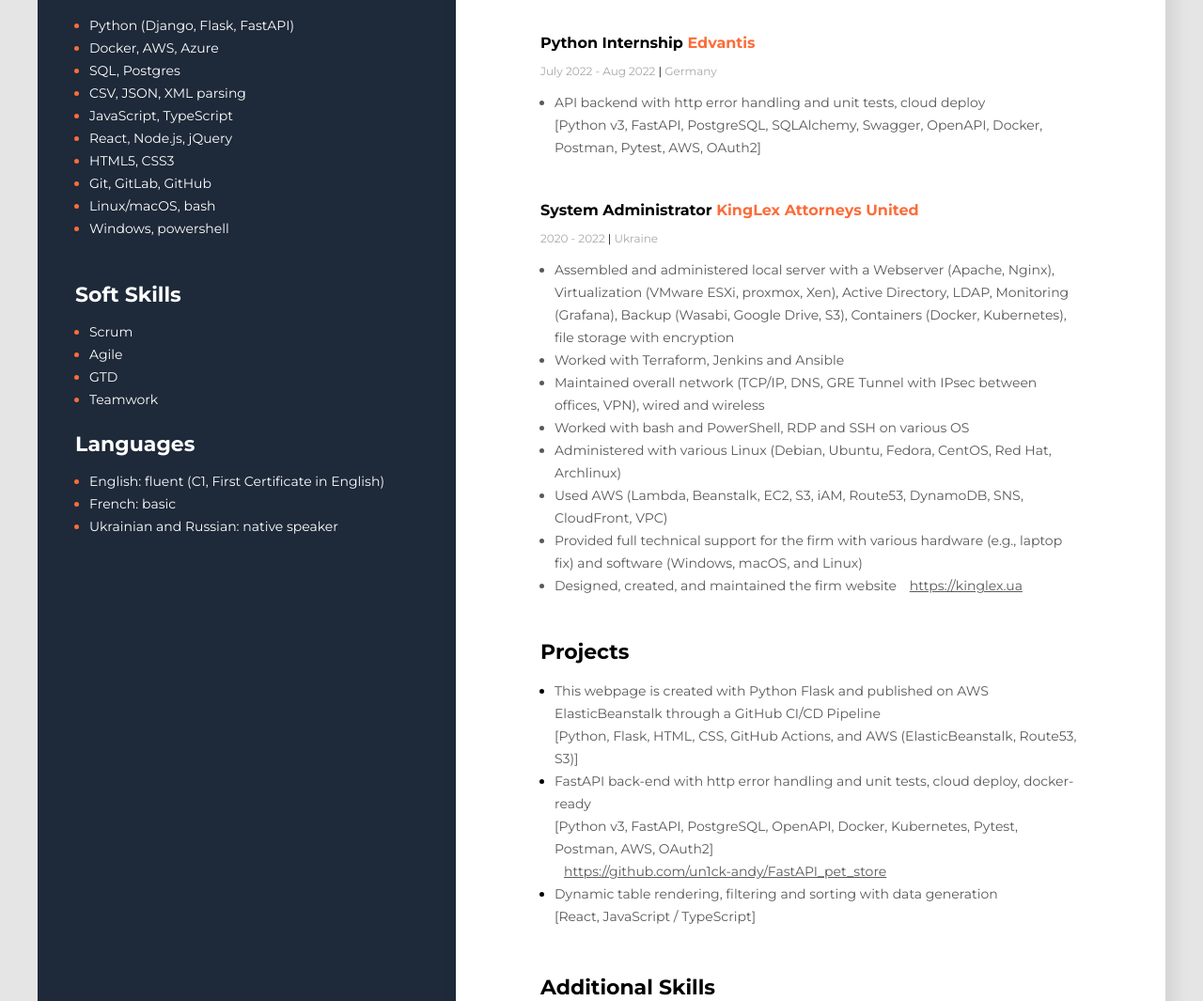
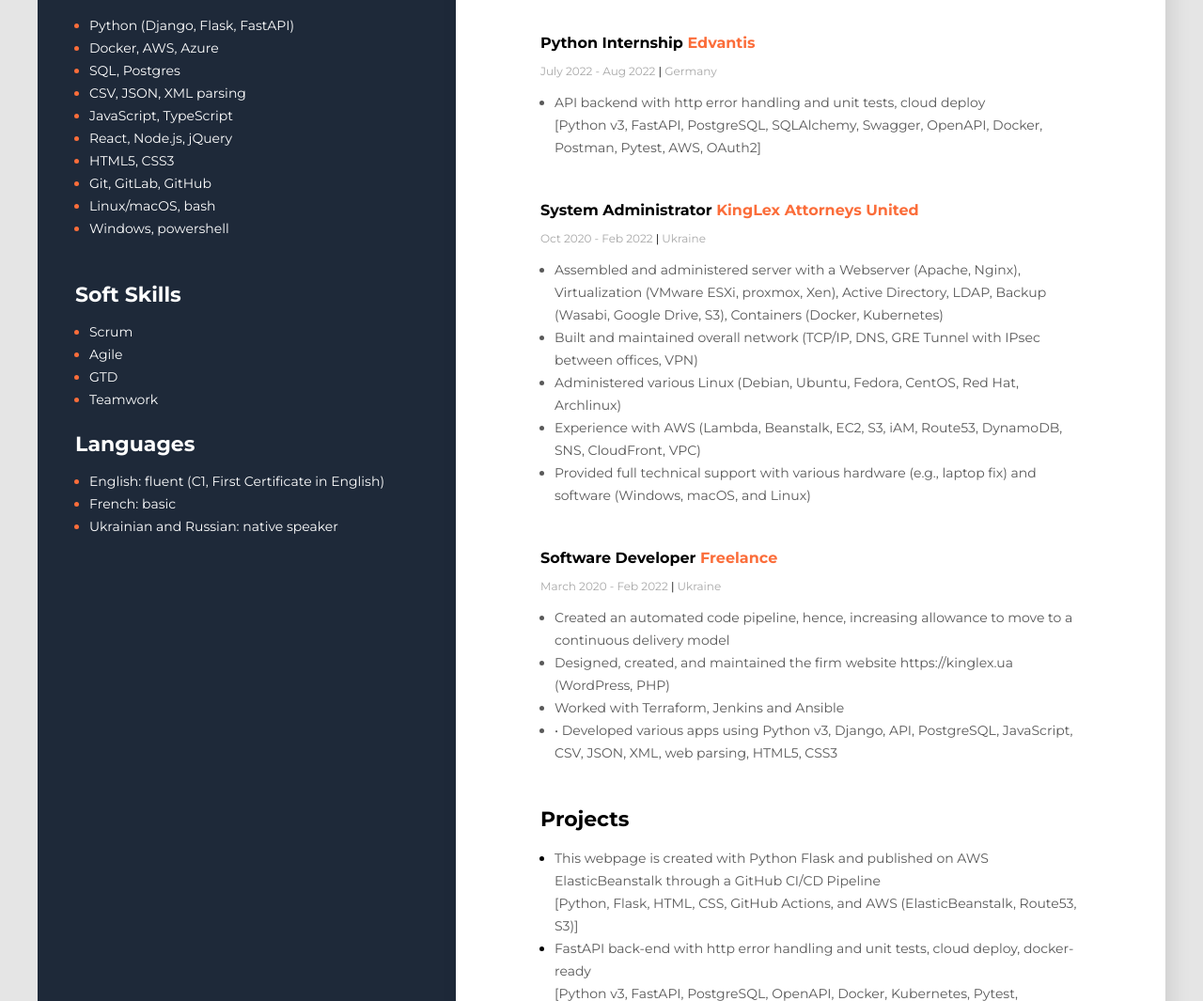
Before and after one commit to un1ck-andy/github-actions, a Flask app: page / in a window 1280 px wide. Shown: the part 764-1829 px from the top of the page at 94% size. Run offline with Flask 2, Linux system fonts and the light colour scheme.

Commit message:
Description changes

```diff
--- a/templates/index.html
+++ b/templates/index.html
@@ -61,16 +61,25 @@
           <!-- Company 3-->
           <div class="work">
             <h4 class="work-position">System Administrator <span class="organization">KingLex Attorneys United </span></h4>
-            <p class="period">2020 - 2022 <span class="line">|</span> Ukraine</p>
+            <p class="period">Oct 2020 - Feb 2022 <span class="line">|</span> Ukraine</p>
             <ul class="work-list">
-              <li>Assembled and administered local server with a Webserver (Apache, Nginx), Virtualization (VMware ESXi, proxmox, Xen), Active Directory, LDAP, Monitoring (Grafana), Backup (Wasabi, Google Drive, S3), Containers (Docker, Kubernetes), file storage with encryption</li>
+              <li>Assembled and administered server with a Webserver (Apache, Nginx), Virtualization (VMware ESXi, proxmox, Xen), Active Directory, LDAP, Backup (Wasabi, Google Drive, S3), Containers (Docker, Kubernetes)</li>
+              <li>Built and maintained overall network (TCP/IP, DNS, GRE Tunnel with IPsec between offices, VPN)</li>
+              <li>Administered various Linux (Debian, Ubuntu, Fedora, CentOS, Red Hat, Archlinux)</li>
+              <li>Experience with AWS (Lambda, Beanstalk, EC2, S3, iAM, Route53, DynamoDB, SNS, CloudFront, VPC)</li>
+              <li>Provided full technical support with various hardware (e.g., laptop fix) and software (Windows, macOS, and Linux)</li>
+            </ul>
+          </div>
+
+          <!-- Company 4-->
+          <div class="work">
+            <h4 class="work-position">Software Developer <span class="organization">Freelance</span></h4>
+            <p class="period">March 2020 - Feb 2022 <span class="line">|</span> Ukraine </p>
+            <ul class="work-list">
+              <li>Created an automated code pipeline, hence, increasing allowance to move to a continuous delivery model</li>
+              <li>Designed, created, and maintained the firm website https://kinglex.ua (WordPress, PHP)</li>
               <li>Worked with Terraform, Jenkins and Ansible</li>
-              <li>Maintained overall network (TCP/IP, DNS, GRE Tunnel with IPsec between offices, VPN), wired and wireless</li>
-              <li>Worked with bash and PowerShell, RDP and SSH on various OS</li>
-              <li>Administered with various Linux (Debian, Ubuntu, Fedora, CentOS, Red Hat, Archlinux)</li>
-              <li>Used AWS (Lambda, Beanstalk, EC2, S3, iAM, Route53, DynamoDB, SNS, CloudFront, VPC)</li>
-              <li>Provided full technical support for the firm with various hardware (e.g., laptop fix) and software (Windows, macOS, and Linux)</li>
-              <li>Designed, created, and maintained the firm website <a href="https://kinglex.ua" class="project-link">https://kinglex.ua</a></li>
+              <li>•	Developed various apps using Python v3, Django, API, PostgreSQL, JavaScript, CSV, JSON, XML, web parsing, HTML5, CSS3</li>
             </ul>
           </div>
         </div>
@@ -195,7 +204,7 @@
           <div>
             <h4 class="organization">Yaroslav Mudryi National Law Academy of Ukraine </h4>
             <h5 class="education-course">Bachelor of Laws </h5>
-            <p class="period">2012 - 2015 <span class="line">|</span> cum laude</p>
+            <p class="period">2007 - 2011 <span class="line">|</span> cum laude</p>
           </div>
         </div>
       </div>
```
